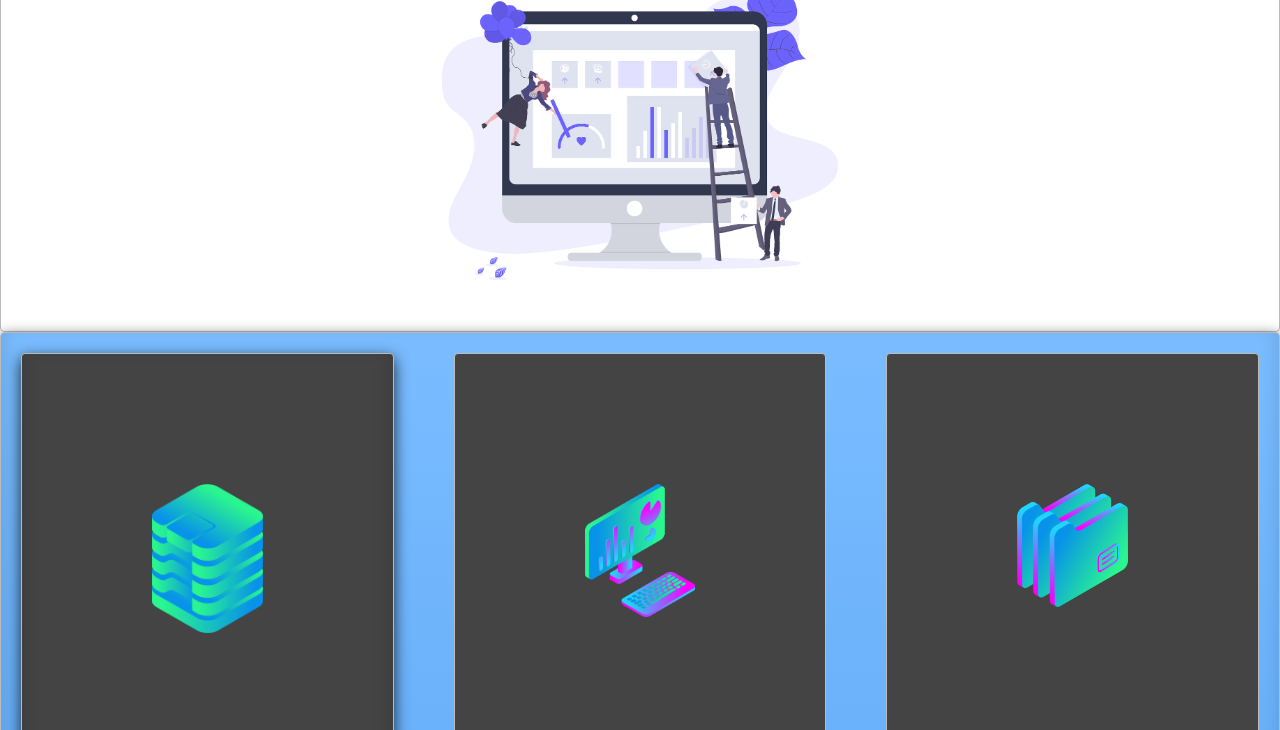
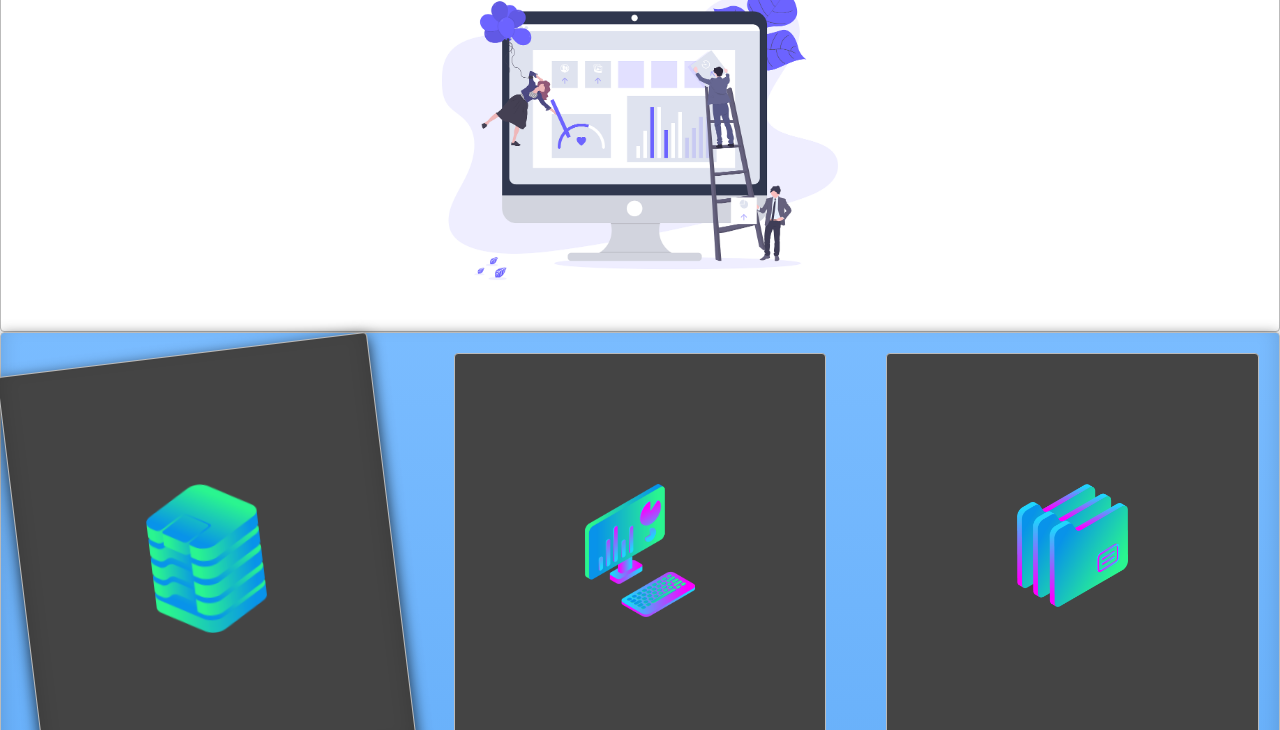
Before and after one commit to yashpatel33/Layout-using-Flex--Grid-and-Prettify, a plain HTML site: page index.html in a window 1280 px wide. In both pictures the pointer is over the element 207 px from the left and 635 px from the top of the page. Shown: the part 70-800 px from the top of the page. Drawn offline with Linux system fonts and the light colour scheme.

Commit message:
Hover effect to box class

```diff
--- a/style.css
+++ b/style.css
@@ -17,6 +17,13 @@ body {
     -moz-box-shadow:rgba(0,0,0,0.8) 0px 5px 15px, inset rgba(0,0,0,0.15) 0px -10px 20px;
     -o-box-shadow:rgba(0,0,0,0.8) 0px 5px 15px, inset rgba(0,0,0,0.15) 0px -10px 20px;
     box-shadow:rgba(0,0,0,0.8) 0px 5px 15px, inset rgba(0,0,0,0.15) 0px -10px 20px;
+}
+
+.box:hover {
+    -webkit-transform:rotate(-7deg);
+    -moz-transform:rotate(-7deg);
+    -o-transform:rotate(-7deg);
+    transform:rotate(-7deg);
 }
 
 /* Nav */
```
